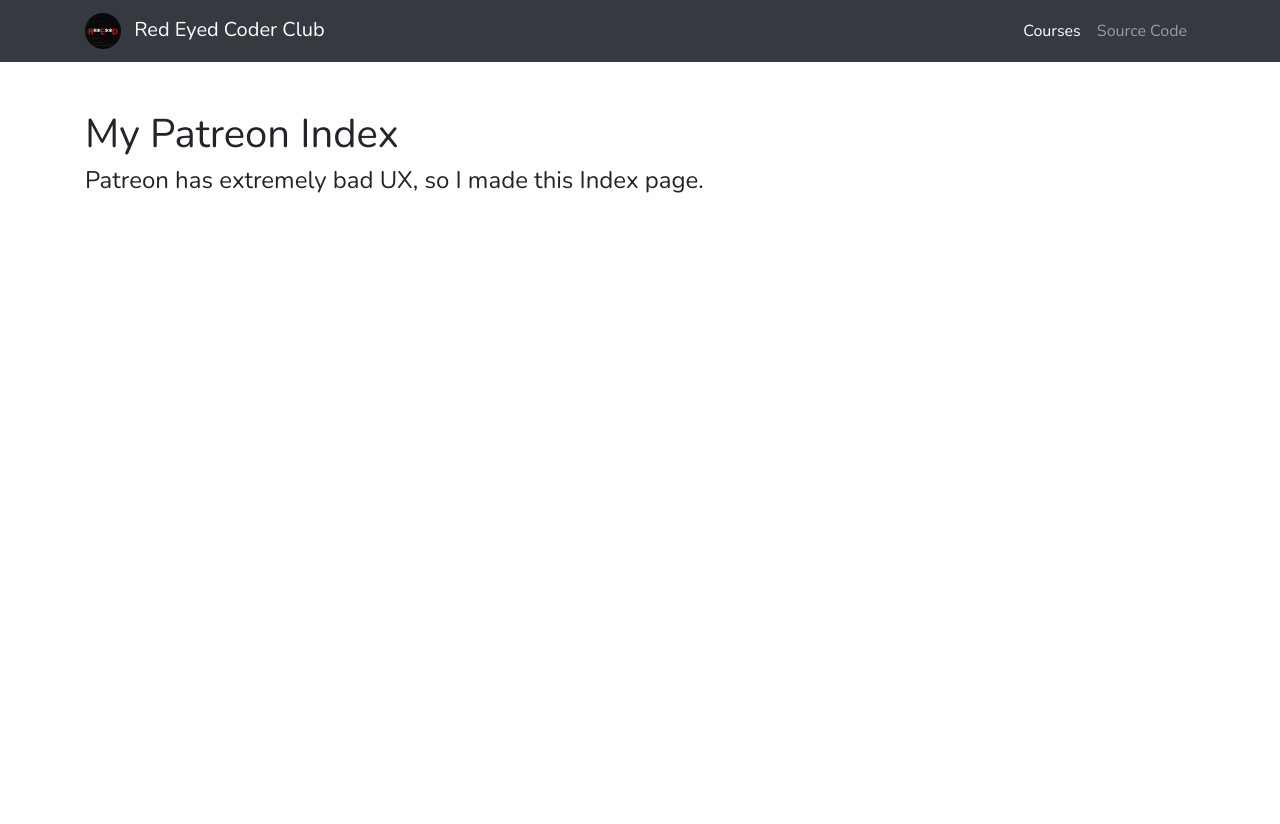
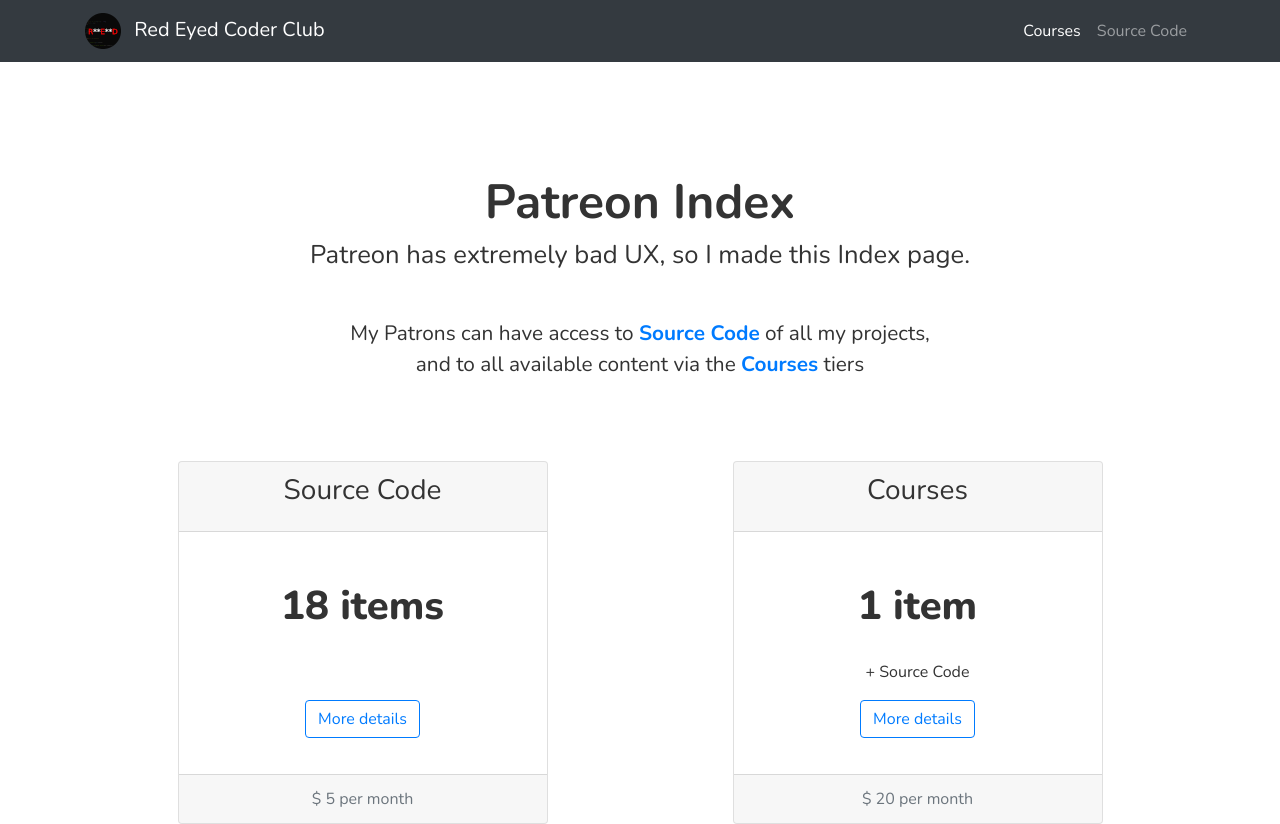
Before and after one commit to red-eyed-coder-club/red-website-source, a Nuxt app: page / in a window 1280 px wide. Before the commit the page ends 800 px from the top, so only its background shows below. Built offline with nearby package versions, Linux system fonts and the light colour scheme.

Commit message:
Add home page

```diff
--- a/assets/styles.css
+++ b/assets/styles.css
@@ -1,3 +1,4 @@
 body {
   font-family: 'Nunito', sans-serif;
+  color: #333;
 }
--- a/components/Hero.vue
+++ b/components/Hero.vue
@@ -1,7 +1,12 @@
 <template>
-  <div>
-    <h1>My Patreon Index</h1>
-    <h4>Patreon has extremely bad UX, so I made this Index page.</h4>
+  <div class="mx-auto text-center hero">
+    <h1 class="hero-header">Patreon Index</h1>
+    <h4 class="hero-subheader">Patreon has extremely bad UX, so I made this Index page.</h4>
+
+    <p class="hero-description mt-5">
+      My Patrons can have access to <NuxtLink to="/source-code"><strong>Source Code</strong></NuxtLink> of all my projects,<br>
+      and to all available content via the <NuxtLink to="/courses"><strong>Courses</strong></NuxtLink> tiers
+    </p>
   </div>
 </template>
 
@@ -12,5 +17,17 @@
 </script>
 
 <style scoped>
-
+  .hero {
+    padding: 7rem 0 4rem 0;
+  }
+  .hero-header {
+    font-weight: 700;
+    font-size: 3rem;
+  }
+  .hero-subheader {
+    font-size: 1.6rem;
+  }
+  .hero-description {
+    font-size: 1.3rem;
+  }
 </style>
--- a/components/Navbar.vue
+++ b/components/Navbar.vue
@@ -34,7 +34,5 @@
 </script>
 
 <style scoped>
-  .bg-dark {
-    /* background-color: #333 !important; */
-  }
+
 </style>
--- /dev/null
+++ b/components/TierCard.vue
@@ -0,0 +1,43 @@
+<template>
+  <NuxtLink :to="cardData.url" class="card col-4 text-center">
+    <div class="card-header">
+      <h3 class="card-title">{{ cardData.title }}</h3>
+    </div>
+    <div class="card-body d-flex flex-column">
+      <p class="card-text items my-4">
+        {{ cardData.items.length }} {{ cardData.items.length > 1 ? 'items' : 'item'}}
+      </p>
+      <p class="includes" v-for="include in cardData.includes">{{ include }}</p>
+      <NuxtLink :to="cardData.url" class="btn btn-outline-primary mt-auto mb-3 align-self-center">More details</NuxtLink>
+    </div>
+    <div class="card-footer text-muted">
+      $ {{ cardData.price }} per month
+    </div>
+  </NuxtLink>
+</template>
+
+<script>
+  export default {
+    props: [
+      'cardData'
+    ]
+  }
+</script>
+
+<style scoped>
+  .col-4 {
+    padding: 0;
+  }
+  .card {
+    text-decoration: none;
+    color: #333;
+  }
+  .card .items {
+    font-size: 2.5rem;
+    font-weight: 800;
+  }
+
+  .card:hover {
+    box-shadow: 0 .44rem .85rem rgba(0, 0, 0, .07);
+  }
+</style>
--- a/layouts/default.vue
+++ b/layouts/default.vue
@@ -4,11 +4,10 @@
 
     <div class="container">
       <div class="row">
-        <div class="col-8 mt-5">
-          <Nuxt />
-        </div>
+         <Nuxt />
       </div>
     </div>
+
   </div>
 </template>
 
--- a/pages/index.vue
+++ b/pages/index.vue
@@ -1,7 +1,24 @@
 <template>
-  <Hero />
+  <div class="container">
+    <Hero />
+
+    <div class="cards-wrapper d-flex justify-content-around">
+      <TierCard
+        v-for="(tierCard, index) in tiers"
+        :key="index"
+        :cardData="tierCard"
+      />
+    </div>
+
+  </div>
 </template>
 
 <script>
-export default {}
+  import { mapState } from 'vuex'
+
+  export default {
+    computed: mapState({
+      tiers: state => state.tiers
+    })
+  }
 </script>
--- /dev/null
+++ b/store/index.js
@@ -0,0 +1,134 @@
+export const state = () => ({
+  tiers: [
+    {
+      "id": 1,
+      "title": "Source Code",
+      "price": 5,
+      "includes": "",
+      "url": "/source-code",
+      "items": [
+        {
+          "id": 1,
+          "title": "Django Channels + Vue.js + Celery + Redis: CoinMarketCap Clone",
+          "code": "https://www.patreon.com/posts/django-channels-46279038",
+          "video": "https://youtu.be/wos1uhnd3qM"
+        },
+        {
+          "id": 2,
+          "title": "Django Channels Real Time Graph",
+          "code": "https://www.patreon.com/posts/django-channels-45356633",
+          "video": "https://youtu.be/tZY260UyAiE"
+        },
+        {
+          "id": 3,
+          "title": "Most minimal Django Channels example",
+          "code": "https://www.patreon.com/posts/most-minimal-45284762",
+          "video": "https://youtu.be/R4-XRK6NqMA"
+        },
+        {
+          "id": 4,
+          "title": "Blockchain with Python",
+          "code": "https://www.patreon.com/posts/blockchain-with-44951681",
+          "video": "https://www.youtube.com/watch?v=2KjqfObP4_0&list=PLe4mIUXfbIqYlbm6tNK9NExxgACsoq5e5"
+        },
+        {
+          "id": 5,
+          "title": "How to scrape Amazon.com with Python, Selenium and BeautifulSoup",
+          "code": "https://www.patreon.com/posts/how-to-scrape-43957077",
+          "video": "https://youtu.be/497Fy7CIBOk"
+        },
+        {
+          "id": 6,
+          "title": "Flask Blog Engine project",
+          "code": "https://www.patreon.com/posts/flask-blog-code-38844531",
+          "video": "https://www.youtube.com/playlist?list=PLe4mIUXfbIqaLWrzsSDQAAK3_NQB1jBZZ"
+        },
+        {
+          "id": 7,
+          "title": "Django REST + Vue.js tutorial",
+          "code": "https://www.patreon.com/posts/django-rest-vue-37438194",
+          "video": "https://www.youtube.com/watch?v=7GWKv03Osek"
+        },
+        {
+          "id": 8,
+          "title": "Django 3 TODO app with Vue.js",
+          "code": "https://www.patreon.com/posts/django-3-todo-js-36737726",
+          "video": "https://www.youtube.com/watch?v=xq532yn8gMA"
+        },
+        {
+          "id": 9,
+          "title": "Steam Store scraping with Python and Requests",
+          "code": "https://www.patreon.com/posts/steam-store-with-35670113",
+          "video": "https://youtu.be/3fcKKZMFbyA"
+        },
+        {
+          "id": 10,
+          "title": "How to get CSRF Tokens from Cookies in Django",
+          "code": "https://www.patreon.com/posts/how-to-get-csrf-35246639",
+          "video": "https://youtu.be/Zx0TbDDidsw"
+        },
+        {
+          "id": 11,
+          "title": "Django Casts #1: Basic AJAX",
+          "code": "https://www.patreon.com/posts/django-casts-1-35081961",
+          "video": "https://youtu.be/QDdLvImfq_g"
+        },
+        {
+          "id": 12,
+          "title": "Django TODO app with Ajax and Jquery",
+          "code": "https://www.patreon.com/posts/django-todo-app-34786355",
+          "video": "https://youtu.be/zxvtUr3Cmto"
+        },
+        {
+          "id": 13,
+          "title": "Django 3 Tutorial Blog Engine",
+          "code": "https://www.patreon.com/posts/django-3-blog-34240101",
+          "video": "https://www.youtube.com/playlist?list=PLe4mIUXfbIqbbqgDSY6z9orgzIwvYZjtw"
+        },
+        {
+          "id": 14,
+          "title": "Telegram bot for Coinmarketcap website",
+          "code": "https://www.patreon.com/posts/telegram-bot-for-27990251",
+          "video": "https://www.youtube.com/watch?v=cX8m3sp_w84&list=PLe4mIUXfbIqbpQkE2Q_iQic6a8v-2k_m4"
+        },
+        {
+          "id": 15,
+          "title": "The Web GUI for the log parser with Flask",
+          "code": "https://www.patreon.com/posts/web-gui-for-log-27990225",
+          "video": "https://youtu.be/4v3NEGfeff4"
+        },
+        {
+          "id": 16,
+          "title": "The Ebay scraper project",
+          "code": "https://www.patreon.com/posts/ebay-scraper-27990166",
+          "video": "https://youtu.be/m4hEAhHHykI"
+        },
+        {
+          "id": 17,
+          "title": "The Apache logs parser project",
+          "code": "https://www.patreon.com/posts/apache-logs-code-27990114",
+          "video": "https://www.youtube.com/watch?v=4DdueeIE8Rs"
+        },
+        {
+          "id": 18,
+          "title": "Kivy - the Coppa project",
+          "code": "https://www.patreon.com/posts/kivy-coppa-code-27970971",
+          "video": "https://www.youtube.com/playlist?list=PLe4mIUXfbIqbeT-2SxDy_IbQYU4yn2gA6"
+        }
+      ],
+    },
+    {
+      "id": 2,
+      "title": "Courses",
+      "items-quantity": 1,
+      "price": 20,
+      "includes": [
+        "+ Source Code"
+      ],
+      "url": '/courses',
+      "items": [
+        'WebScraping'
+      ]
+    },
+  ]
+})
```
Also changed, not shown: store/README.md (deleted).
